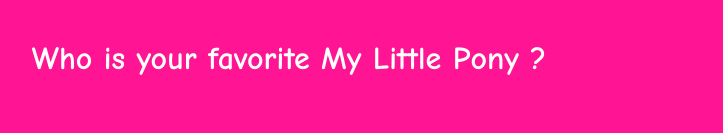
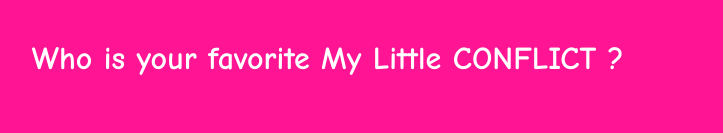
Before and after one commit to Truong-Terence/GIT_pony-club-tp, a plain HTML site: page index.html in a window 1280 px wide. Shown: the top 133 px of the page, without its empty margins (229-952 px from the left). Drawn offline with Linux system fonts and the light colour scheme.

Commit message:
modif h1

```diff
--- a/index.html
+++ b/index.html
@@ -7,7 +7,7 @@
     <body>
         <div class="container">
             <header></header>
-            <h1>Who is your favorite My Little Pony ?</h1>
+            <h1>Who is your favorite My Little CONFLICT ?</h1>
             <ul class="ponys">
                 <li>
                     <figure>
@@ -34,6 +34,11 @@
                     </figure>
                 </li>
             </ul>
+            <!--
+                Merge made by the 'ort' strategy.
+                index.html | 14 +++++++++++++-
+                1 file changed, 13 insertions(+), 1 deletion(-)
+             -->
             <div class="clearfix"></div>
         </div>
     </body>
```
